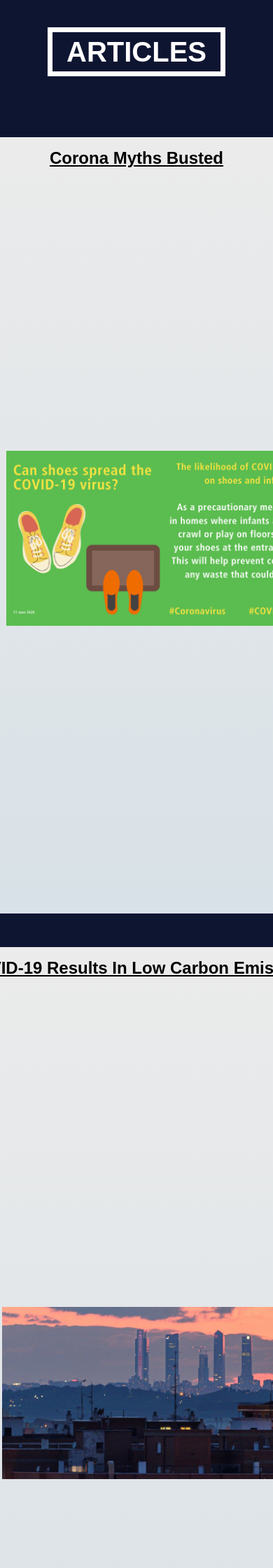
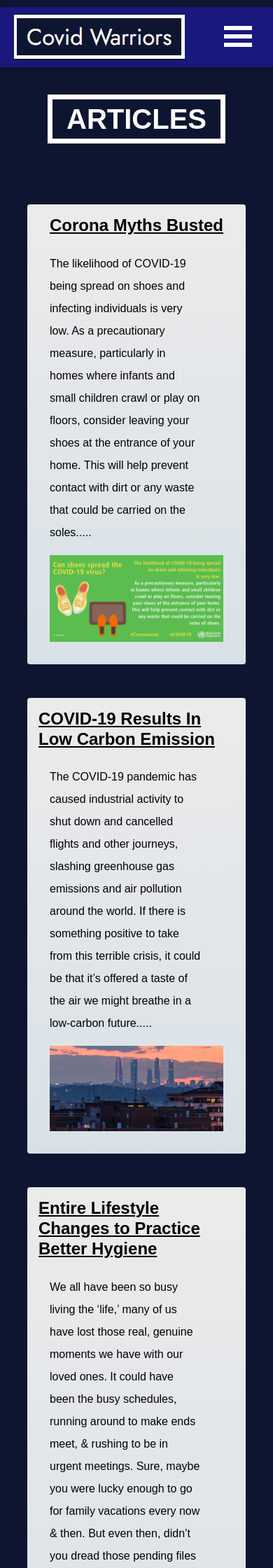
Before and after one commit to dummy26/Covid-Warriors, a Django app: page /articles in a window 390 px wide; the page is wider, and only the part inside the window is pictured. Shown: the top 2240 px of that part at 70% size. Run offline with Django 3.2, Linux system fonts and the light colour scheme; parts of the project's set-up code (start-up, migrations or seed data) failed here and were passed over; some libraries are stand-ins or nearby versions.

Commit message:
added navbar to pages and sorted data in statsApi

```diff
--- a/home/static/home/chart_data.json
+++ b/home/static/home/chart_data.json
@@ -1 +1 @@
-{"USA": {"Confirmed": 2094058, "Deaths": 115732}, "Brazil": {"Confirmed": 867624, "Deaths": 43332}, "Russia": {"Confirmed": 528267, "Deaths": 6938}, "United Kingdom": {"Confirmed": 297342, "Deaths": 41783}, "Spain": {"Confirmed": 243928, "Deaths": 27136}, "Italy": {"Confirmed": 236989, "Deaths": 34345}, "India": {"Confirmed": 320922, "Deaths": 9195}, "France": {"Confirmed": 194153, "Deaths": 29410}, "Germany": {"Confirmed": 187518, "Deaths": 8801}, "Peru": {"Confirmed": 229736, "Deaths": 6688}, "Turkey": {"Confirmed": 178239, "Deaths": 4807}, "Iran": {"Confirmed": 187427, "Deaths": 8837}}
+{"USA": {"Confirmed": 2191052, "Deaths": 118434}, "Brazil": {"Confirmed": 978142, "Deaths": 47748}, "Russia": {"Confirmed": 560321, "Deaths": 7650}, "India": {"Confirmed": 380532, "Deaths": 12573}, "United Kingdom": {"Confirmed": 301935, "Deaths": 42373}, "Spain": {"Confirmed": 245268, "Deaths": 27136}, "Peru": {"Confirmed": 244388, "Deaths": 7461}, "Italy": {"Confirmed": 238159, "Deaths": 34514}, "Chile": {"Confirmed": 225103, "Deaths": 3841}, "Iran": {"Confirmed": 197647, "Deaths": 9272}, "Germany": {"Confirmed": 189817, "Deaths": 8875}, "Turkey": {"Confirmed": 184031, "Deaths": 4882}}
--- a/home/static/home/css/articles.css
+++ b/home/static/home/css/articles.css
@@ -73,3 +73,13 @@ body {
     height: 300px;
     object-fit: contain;
 }
+
+@media (max-width: 1024px) {
+    .myArticle-body {
+        flex-direction: column;
+    }
+    .myArticle-body img {
+        width: 100%;
+        height: auto;
+    }
+}
--- a/home/static/home/css/navbar.css
+++ b/home/static/home/css/navbar.css
@@ -1,96 +1,64 @@
-@import url('https://maxcdn.bootstrapcdn.com/font-awesome/4.7.0/css/font-awesome.min.css');
-body {
-    margin: 0;
-    padding: 0;
-    font-family: 'Poppins', sans-serif;
-    background-attachment: fixed;
+.menu-toggle {
+    display: none;
+}
+
+.menu-toggle svg rect {
+    fill: white;
 }
 
 header {
-    position: relative;
-    max-width: 1400px;
+    width: 100%;
     margin: 10px auto;
-    padding: 10px;
+    padding: 10px 20px;
     background: #18187d;
     box-sizing: border-box;
     border-radius: 4px;
     box-shadow: 0 2px 10px rgba(0, 0, 0, .2);
-}
-
-.logo {
-    color: #ffffff;
-    height: 60px;
-    font-size: 35px;
-    line-height: 60px;
-    padding: 0 20px;
-    text-align: center;
-    box-sizing: border-box;
-    float: left;
-    font-weight: bold;
-    text-decoration: none;
-}
-
-nav {
-    float: right;
-}
-
-.clearfix {
-    clear: both;
+    display: flex;
+    align-items: center;
+    justify-content: space-between;
 }
 
 nav ul {
     margin: 0;
     padding: 0;
     display: flex;
+    list-style: none;
 }
 
 nav ul li {
-    list-style: none;
+    text-decoration: none;
 }
 
 nav ul li a {
     display: block;
     margin: 10px 0;
     padding: 10px 20px;
-    text-decoration: none;
     color: #ffffff;
 }
 
 nav ul li a.active,
 nav ul li a:hover {
+    text-decoration: none;
     background: #069370;
     color: #fff;
-    transition: 0, 5s;
-}
-
-@media (max-width: 1200px) {
-    header {
-        margin: 20px;
-    }
+    transition: all 0.4s ease;
 }
 
 @media (max-width: 768px) {
+    header {
+        flex-direction: column;
+    }
+    header .logo__Hamburger {
+        width: 100%;
+        display: flex;
+        align-items: center;
+        justify-content: space-between;
+    }
     .menu-toggle {
-        display: block;
-        width: 40px;
-        height: 40px;
+        display: inline;
         margin: 10px;
-        background: #ccc;
-        float: right;
         cursor: pointer;
-        text-align: center;
-        font-size: 30px;
-        color: #069370;
-    }
-    .menu-toggle:before {
-        content: '\f0c9';
-        font-family: fontAwesome;
-        line-height: 40px;
-    }
-    .menu-toggle.active:before {
-        content: '\f0c9';
-        font-family: fontAwesome;
-        line-height: 40px;
     }
     nav {
         display: none;
@@ -103,8 +71,3 @@ nav ul li a:hover {
         display: block;
     }
 }
-
-.logo-img {
-    position: relative;
-    margin: 5px 5px -55px 6px;
-}
--- a/home/static/home/css/search_tab.css
+++ b/home/static/home/css/search_tab.css
@@ -24,6 +24,7 @@ body {
 }
 
 .myContainer {
+    position: relative;
     text-align: center;
     width: 100%;
     height: 35%;
@@ -35,7 +36,7 @@ body {
 
 form {
     position: absolute;
-    top: 40%;
+    top: 10%;
 }
 
 .finder {
--- a/home/static/home/india_pie_data.json
+++ b/home/static/home/india_pie_data.json
@@ -1 +1 @@
-{"Maharashtra": {"Confirmed": 110744, "Deaths": 4128}, "Tamil Nadu": {"Confirmed": 46504, "Deaths": 479}, "Delhi": {"Confirmed": 42829, "Deaths": 1400}, "Gujarat": {"Confirmed": 24055, "Deaths": 1505}, "Rajasthan": {"Confirmed": 12981, "Deaths": 301}, "Uttar Pradesh": {"Confirmed": 13615, "Deaths": 399}, "Madhya Pradesh": {"Confirmed": 10935, "Deaths": 465}, "West Bengal": {"Confirmed": 11494, "Deaths": 485}, "Karnataka": {"Confirmed": 7213, "Deaths": 89}, "Bihar": {"Confirmed": 6650, "Deaths": 40}, "Others": {"Confirmed": 56071, "Deaths": 609}}
+{"Maharashtra": {"Confirmed": 120504, "Deaths": 5751}, "Tamil Nadu": {"Confirmed": 52334, "Deaths": 625}, "Delhi": {"Confirmed": 49979, "Deaths": 1969}, "Gujarat": {"Confirmed": 25601, "Deaths": 1591}, "Rajasthan": {"Confirmed": 13857, "Deaths": 323}, "Uttar Pradesh": {"Confirmed": 15181, "Deaths": 465}, "Madhya Pradesh": {"Confirmed": 11426, "Deaths": 486}, "West Bengal": {"Confirmed": 12735, "Deaths": 518}, "Karnataka": {"Confirmed": 7944, "Deaths": 114}, "Bihar": {"Confirmed": 7025, "Deaths": 44}, "Others": {"Confirmed": 63946, "Deaths": 687}}
--- a/home/templates/home/articles.html
+++ b/home/templates/home/articles.html
@@ -8,11 +8,13 @@
     <title>Articles</title>
     <link rel="stylesheet" href="{%static 'home/css/bootstrap.min.css'%}" type="text/css">
     <link rel="stylesheet" href="{%static 'home/css/articles.css'%}">
+    <link rel="stylesheet" href="{%static 'home/css/navbar.css'%}" type="text/css">
     <link rel="stylesheet" href="{%static 'home/css/footer.css'%}" type="text/css">
 
 </head>
 
 <body>
+    {%include 'home/navbar.html'%}
     <div class="heading">
         <h1><b>Articles</b></h1>
     </div>
--- a/home/templates/home/navbar.html
+++ b/home/templates/home/navbar.html
@@ -1,22 +1,32 @@
-<!-- <link href="https://stackpath.bootstrapcdn.com/font-awesome/4.7.0/css/font-awesome.min.css" rel="stylesheet"> -->
 <header>
-    <a href="index.html" id="logo"><img class="logo-img" src="media/images/logo.jpg" alt="Logo"></a>
-    <div class="menu-toggle"></div>
+    <div class='logo__Hamburger'>
+
+        <a href="{%url 'homepage'%}" id="logo"><img class="logo-img" src="media/images/logo.jpg" alt="Logo"></a>
+
+        <div class="menu-toggle">
+            <svg viewBox="0 0 100 80" width="40" height="40">
+            <rect width="100" height="15"></rect>
+            <rect y="30" width="100" height="15"></rect>
+            <rect y="60" width="100" height="15"></rect>
+          </svg>
+        </div>
+    </div>
+
     <nav>
         <ul>
-            <li><a href="index.html" class="active">Home</a></li>
+            <li><a href="{%url 'homepage'%}">Home</a></li>
             <li><a href="about-covid.html">About Covid</a></li>
             <li><a href="games.html">Games</a></li>
             <li><a href="gallery.html">Gallery</a></li>
-            <li><a href="about-team.html">About Us</a></li>
+            <li><a href="{%url 'about_team'%}">About Us</a></li>
         </ul>
     </nav>
-    <div class="clearfix"></div>
 </header>
+
+
 <script>
     document.querySelector('.menu-toggle').addEventListener('click',
         () => {
-            document.querySelector('.menu-toggle').classList.toggle('active')
             document.querySelector('nav').classList.toggle('active')
         })
 </script>
--- a/home/templates/home/search_result.html
+++ b/home/templates/home/search_result.html
@@ -6,18 +6,17 @@
     <meta charset="UTF-8">
     <title>Search Result</title>
 
-    <!-- Bootstrap CSS -->
-    <!-- <link rel="stylesheet" href="https://stackpath.bootstrapcdn.com/bootstrap/4.5.0/css/bootstrap.min.css" integrity="sha384-9aIt2nRpC12Uk9gS9baDl411NQApFmC26EwAOH8WgZl5MYYxFfc+NcPb1dKGj7Sk" crossorigin="anonymous"> -->
     <link rel="stylesheet" href="{%static 'home/css/bootstrap.min.css'%}" type="text/css">
-
     <link rel="stylesheet" href="{%static 'home/css/search_result.css'%}" type="text/css">
     <link rel="stylesheet" href="{%static 'home/css/gradients.css'%}" type="text/css">
+    <link rel="stylesheet" href="{%static 'home/css/navbar.css'%}" type="text/css">
     <link rel="stylesheet" href="{%static 'home/css/footer.css'%}" type="text/css">
 
 
 </head>
 
 <body>
+    {%include 'home/navbar.html'%}
 
     <div class="heading">
         <h1>{{State}}</h1>
--- a/home/templates/home/search_tab.html
+++ b/home/templates/home/search_tab.html
@@ -3,15 +3,15 @@
 
 <head>
     <title>Search</title>
-    <!-- <link rel="stylesheet" href="https://stackpath.bootstrapcdn.com/bootstrap/4.5.0/css/bootstrap.min.css" integrity="sha384-9aIt2nRpC12Uk9gS9baDl411NQApFmC26EwAOH8WgZl5MYYxFfc+NcPb1dKGj7Sk" crossorigin="anonymous"> -->
     <link rel="stylesheet" href="{%static 'home/css/bootstrap.min.css'%}" type="text/css">
-
     <link rel="stylesheet" type="text/css" href="{%static 'home/css/search_tab.css'%}">
+    <link rel="stylesheet" href="{%static 'home/css/navbar.css'%}" type="text/css">
     <link rel="stylesheet" href="{%static 'home/css/footer.css'%}" type="text/css">
 
 </head>
 
 <body>
+    {%include 'home/navbar.html'%}
 
     <div class="searchImage">
         <img src="/media/images/search_heading.png" />
--- a/home/templates/home/world_tracker.html
+++ b/home/templates/home/world_tracker.html
@@ -15,16 +15,16 @@
         </views>
     </metadata>
 
-    <!--Bootstrap CSS -->
-    <!-- <link rel="stylesheet" href="https://stackpath.bootstrapcdn.com/bootstrap/4.5.0/css/bootstrap.min.css" integrity="sha384-9aIt2nRpC12Uk9gS9baDl411NQApFmC26EwAOH8WgZl5MYYxFfc+NcPb1dKGj7Sk" crossorigin="anonymous"> -->
     <link rel="stylesheet" href="{%static 'home/css/bootstrap.min.css'%}" type="text/css">
-
     <link rel="stylesheet" type="text/css" href="{%static 'home/css/world_tracker.css'%}">
+    <link rel="stylesheet" href="{%static 'home/css/navbar.css'%}" type="text/css">
     <link rel="stylesheet" href="{%static 'home/css/footer.css'%}" type="text/css">
 
 </head>
 
 <body>
+    {%include 'home/navbar.html'%}
+
     <div class="myContainer">
         <div class="tab-slider--nav">
             <ul class="tab-slider--tabs">
```
Also changed, not shown: home/statsApi.py (+16 -17 lines), home/templates/home/india_tracker.html (+5 -5 lines).
